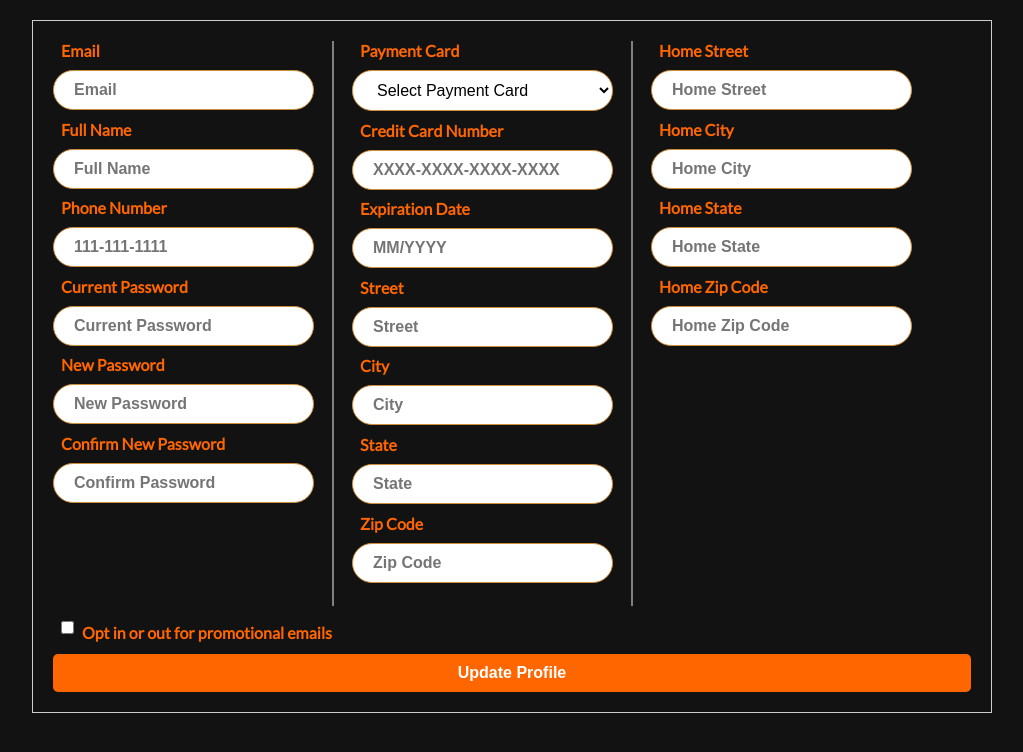
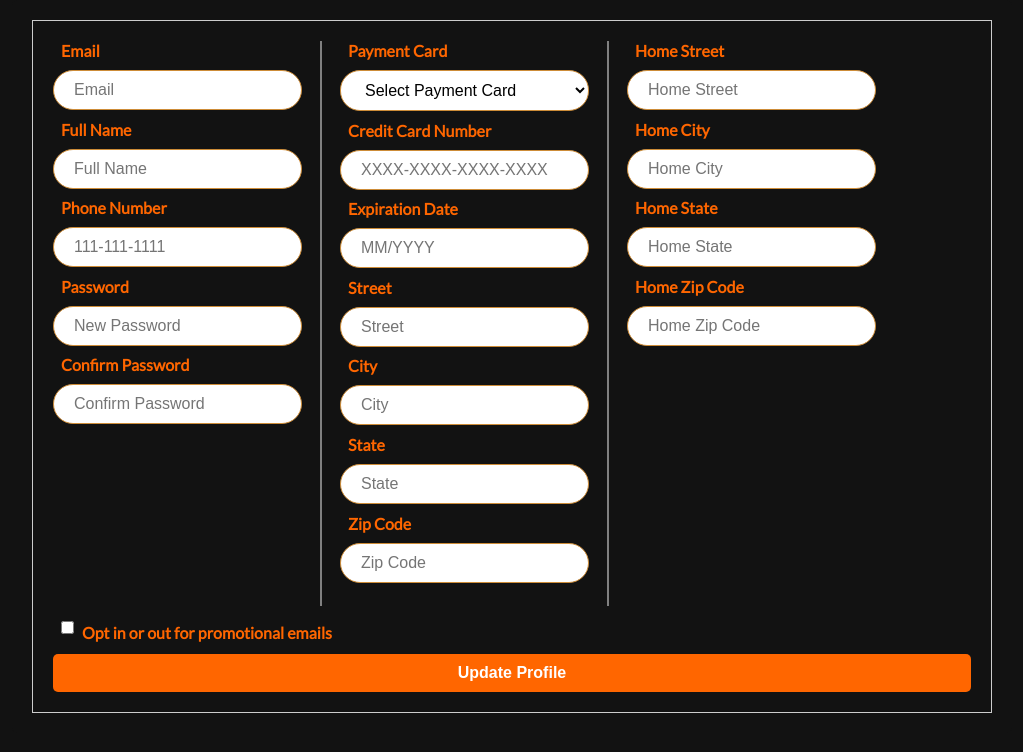
Before and after one commit to Cucumbercon/Cinema-Project, a React (Create React App) app in the folder web/: page /updateprofile in a window 1280 px wide. Shown: the top 752 px of the page, without its empty margins (128-1151 px from the left). Built offline with nearby package versions, Linux system fonts and the light colour scheme; no server answers; a web font is replaced by a local one.

Commit message:
Revert "Merge branch 'RootBranch' of https://github.com/Cucumbercon/Cinema-Project into RootBranch"
This reverts commit f312198ce3316d1f32a09de28cb15a337d38f05f, reversing
changes made to 997547f461d1423863f201f6d899a154a906890c.

```diff
--- a/web/src/pages/Users/UpdateProfile.css
+++ b/web/src/pages/Users/UpdateProfile.css
@@ -92,14 +92,7 @@
     font-size: 16px;
     transition: 0.2s;
     margin-bottom: 0.6rem;
-    font-weight: bold;
 
-}
-
-.input-container input[type="updateemail"] {
-    cursor: default;
-    color: rgb(0, 0, 0);
-    font-weight: bold;
 }
 
 .input-container input:focus {
--- a/web/src/pages/Users/UpdateProfile.js
+++ b/web/src/pages/Users/UpdateProfile.js
@@ -11,7 +11,6 @@ export const UpdateProfile = (props) => {
   const [expirationDate, setExpirationDate] = useState('');
   const [password, setPassword] = useState('');
   const [confirmPassword, setConfirmPassword] = useState('');
-  const [currentPassword, setCurrentPassword] = useState('');
   const [selectedPaymentCard, setSelectedPaymentCard] = useState('');
   const [street, setStreet] = useState('');
   const [city, setCity] = useState('');
@@ -95,7 +94,7 @@ export const UpdateProfile = (props) => {
               <label htmlFor="email">Email</label>
               <input
                 value={email}
-                    readOnly
+                onChange={(e) => setEmail(e.target.value)}
                 type="updateemail"
                 placeholder="Email"
                 id="email"
@@ -127,21 +126,9 @@ export const UpdateProfile = (props) => {
                 name="phoneNumber"
               />
             </div>
-            {/* Current Password */}
-            <div className="input-container">
-              <label htmlFor="Curpassword">Current Password</label>
-              <input
-                value={currentPassword}
-                onChange={(e) => setCurrentPassword(e.target.value)}
-                type="updatepassword"
-                placeholder="Current Password"
-                id="Current password"
-                name="Current_password"
-              />
-            </div>
             {/* Password */}
             <div className="input-container">
-              <label htmlFor="password">New Password</label>
+              <label htmlFor="password">Password</label>
               <input
                 value={password}
                 onChange={(e) => setPassword(e.target.value)}
@@ -153,7 +140,7 @@ export const UpdateProfile = (props) => {
             </div>
             {/* Confirm Password */}
             <div className="input-container">
-              <label htmlFor="confirmPassword">Confirm New Password</label>
+              <label htmlFor="confirmPassword">Confirm Password</label>
               <input
                 value={confirmPassword}
                 onChange={(e) => setConfirmPassword(e.target.value)}
```
Lines whose indentation alone changed are shown as unchanged.
